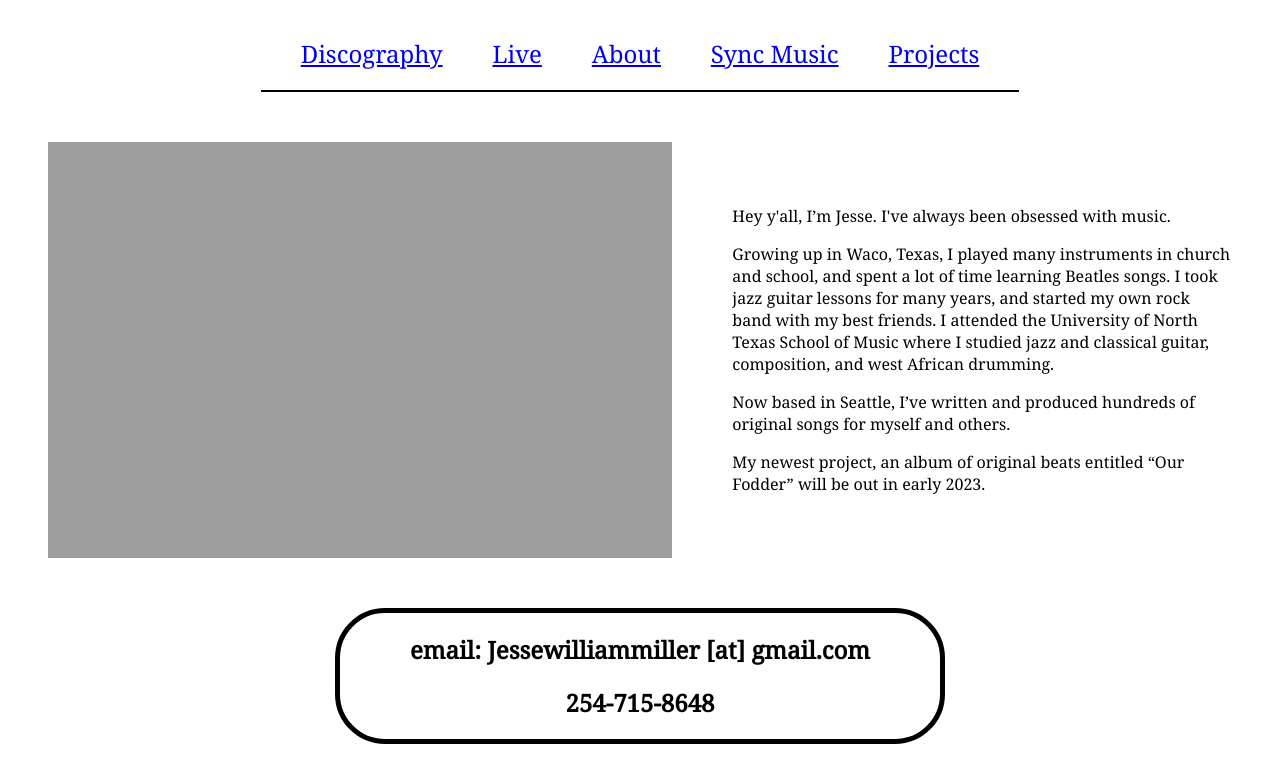
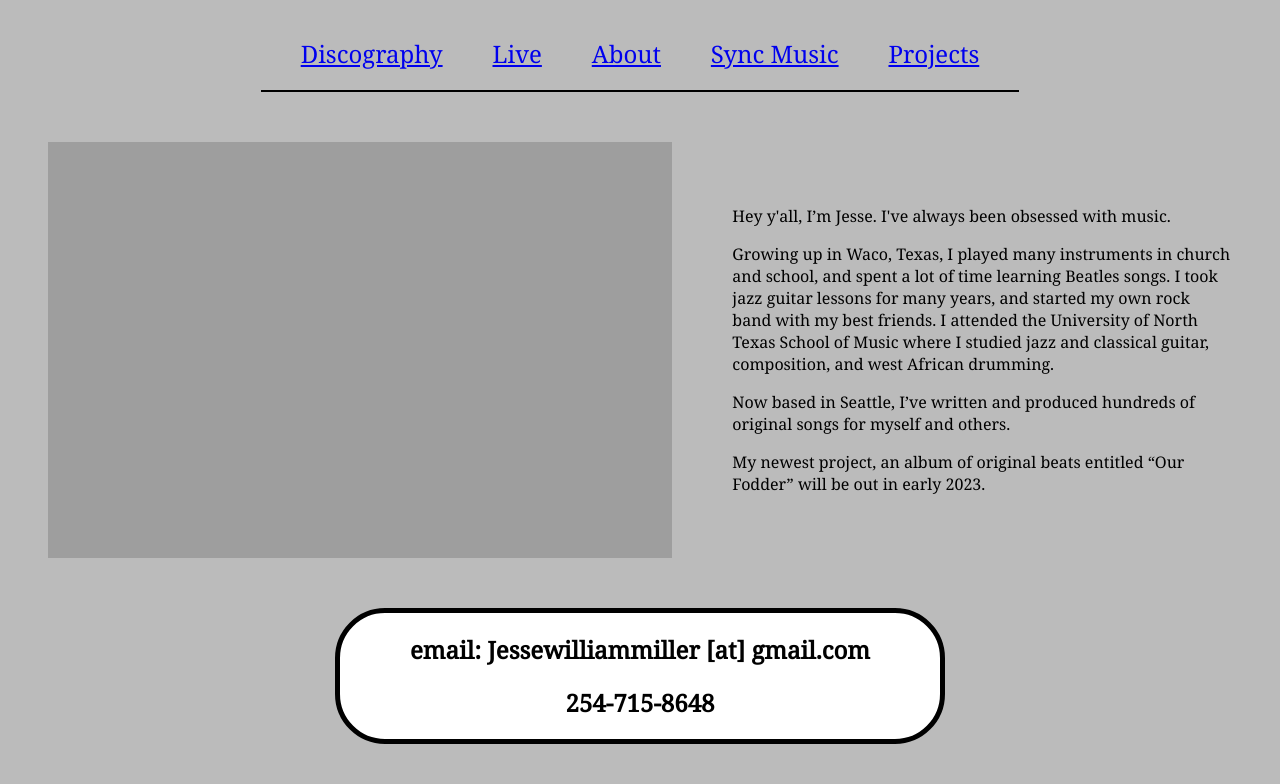
Before and after one commit to mason-lynass/jm-website, a plain HTML site: page about.html in a window 1280 px wide. Shown: the part 97-881 px from the top of the page. Drawn offline with Linux system fonts and the light colour scheme; the site is published under a folder, as on GitHub Pages, so addresses that start at the root find nothing.

Commit message:
fix bgimage

```diff
--- a/about.html
+++ b/about.html
@@ -8,7 +8,7 @@
     <link rel="stylesheet" href="./CSS/about-styles.css">
 </head>
 <body>
-    <img id="BI" src="/images/bkgrnd-options/10.jpg" />
+    <img id="BI" src="images/bkgrnd-options/10.jpg" />
     <div>
         <a href="./index.html" id="JMHeader">
             <h1 id="JMHTitle">Jesse Miller</h1>
```
Also changed, not shown: discography.html (+1 -1 lines), index.html (+1 -1 lines), live.html (+1 -1 lines), projects.html (+1 -1 lines), sync.html (+1 -1 lines).
